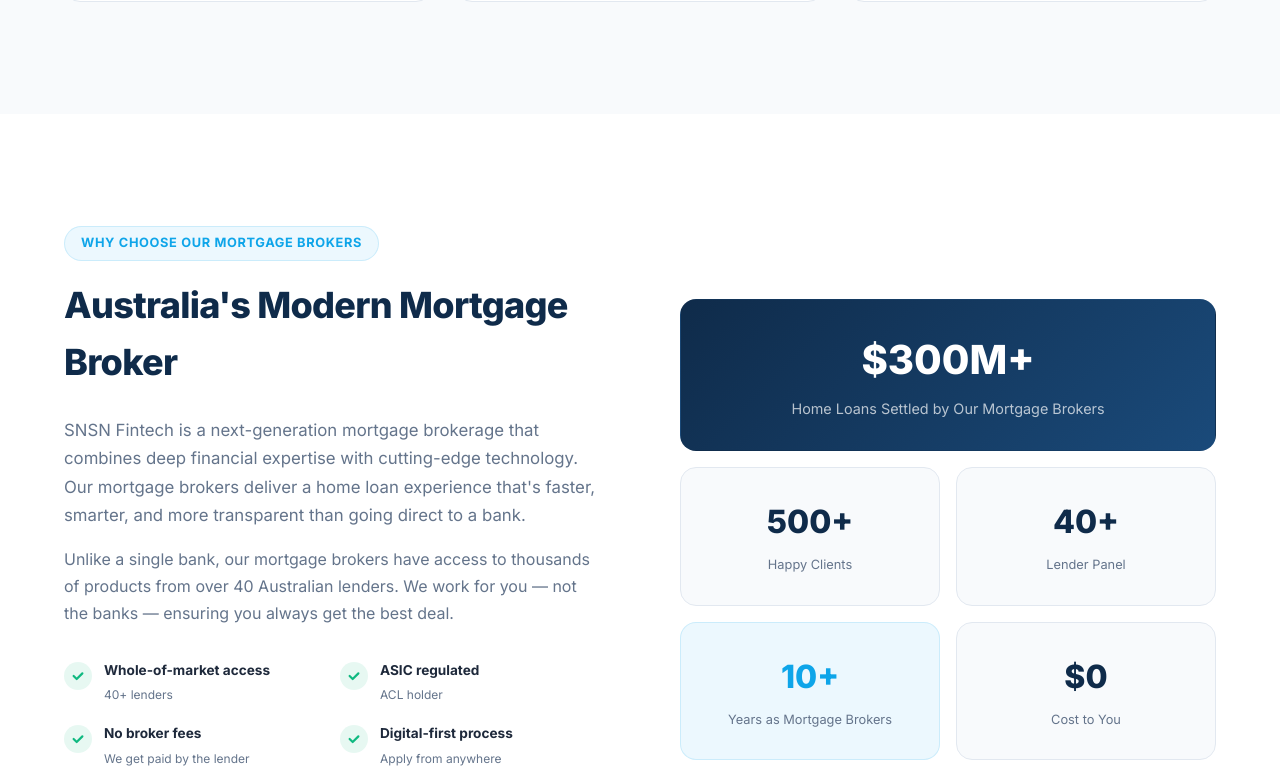
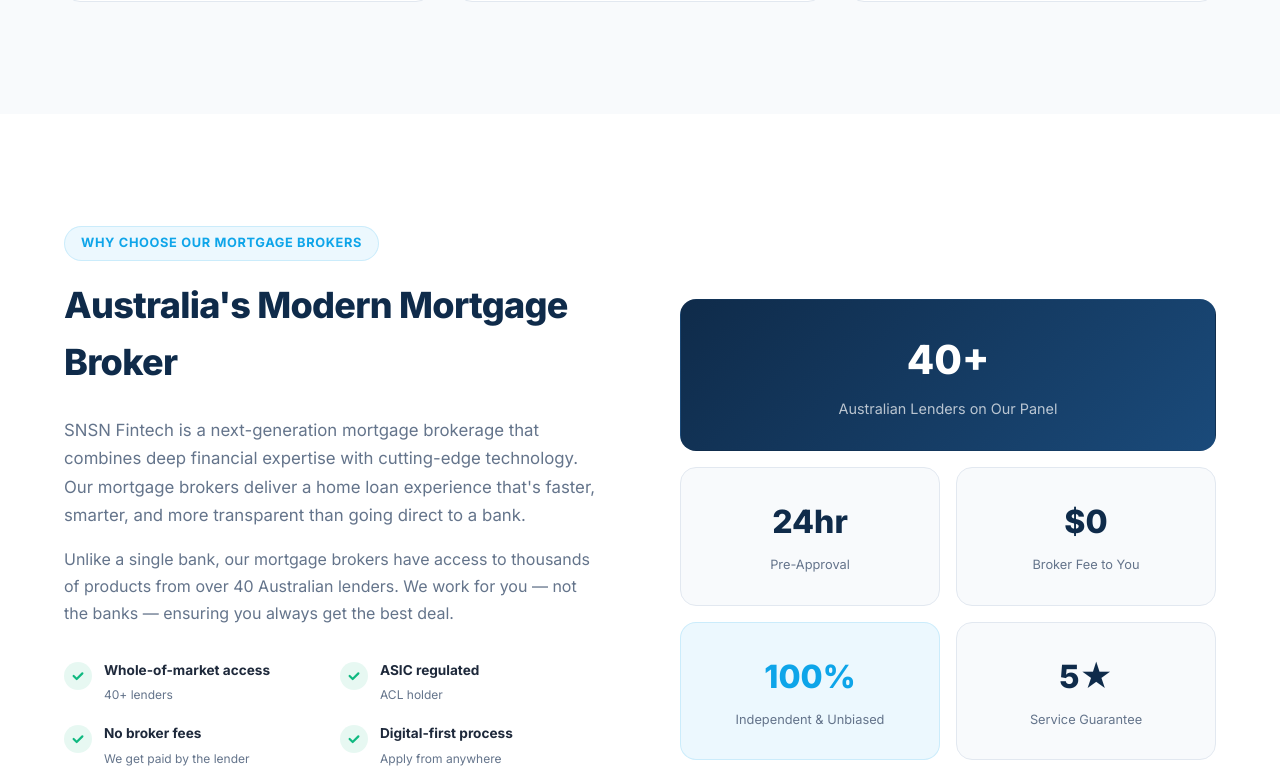
Before and after one commit to niawasth/niawasth, a React (Vite) app: page / in a window 1280 px wide. Shown: the part 2025-2797 px from the top of the page. Built offline with nearby package versions, Linux system fonts and the light colour scheme.

Commit message:
fix: restore base path to /niawasth/ for GitHub Pages

```diff
--- a/src/components/About.jsx
+++ b/src/components/About.jsx
@@ -45,24 +45,24 @@
           <div className="about__visual">
             <div className="about__bento">
               <div className="about__bento-item about__bento-item--large">
-                <strong>$300M+</strong>
-                <span>Home Loans Settled by Our Mortgage Brokers</span>
+                <strong>40+</strong>
+                <span>Australian Lenders on Our Panel</span>
               </div>
               <div className="about__bento-item">
-                <strong>500+</strong>
-                <span>Happy Clients</span>
-              </div>
-              <div className="about__bento-item">
-                <strong>40+</strong>
-                <span>Lender Panel</span>
-              </div>
-              <div className="about__bento-item about__bento-item--accent">
-                <strong>10+</strong>
-                <span>Years as Mortgage Brokers</span>
+                <strong>24hr</strong>
+                <span>Pre-Approval</span>
               </div>
               <div className="about__bento-item">
                 <strong>$0</strong>
-                <span>Cost to You</span>
+                <span>Broker Fee to You</span>
+              </div>
+              <div className="about__bento-item about__bento-item--accent">
+                <strong>100%</strong>
+                <span>Independent & Unbiased</span>
+              </div>
+              <div className="about__bento-item">
+                <strong>5★</strong>
+                <span>Service Guarantee</span>
               </div>
             </div>
           </div>
--- a/src/components/Contact.jsx
+++ b/src/components/Contact.jsx
@@ -122,24 +122,12 @@
               <div className="contact__info-item">
                 <div className="contact__info-icon">
                   <svg width="18" height="18" viewBox="0 0 24 24" fill="none" stroke="currentColor" strokeWidth="1.5" strokeLinecap="round" strokeLinejoin="round">
-                    <path d="M21 10c0 7-9 13-9 13s-9-6-9-13a9 9 0 0118 0z"/>
-                    <circle cx="12" cy="10" r="3"/>
-                  </svg>
-                </div>
-                <div>
-                  <strong>Visit Us</strong>
-                  <p>Level 12, 100 George Street<br/>Sydney, NSW 2000</p>
-                </div>
-              </div>
-              <div className="contact__info-item">
-                <div className="contact__info-icon">
-                  <svg width="18" height="18" viewBox="0 0 24 24" fill="none" stroke="currentColor" strokeWidth="1.5" strokeLinecap="round" strokeLinejoin="round">
                     <path d="M22 16.92v3a2 2 0 01-2.18 2 19.79 19.79 0 01-8.63-3.07 19.5 19.5 0 01-6-6 19.79 19.79 0 01-3.07-8.67A2 2 0 014.11 2h3a2 2 0 012 1.72 12.84 12.84 0 00.7 2.81 2 2 0 01-.45 2.11L8.09 9.91a16 16 0 006 6l1.27-1.27a2 2 0 012.11-.45 12.84 12.84 0 002.81.7A2 2 0 0122 16.92z"/>
                   </svg>
                 </div>
                 <div>
                   <strong>Call a Mortgage Broker</strong>
-                  <p>1300 SNSN FIN (1300 767 634)</p>
+                  <p>+61 494 041 739</p>
                 </div>
               </div>
               <div className="contact__info-item">
@@ -151,7 +139,7 @@
                 </div>
                 <div>
                   <strong>Email</strong>
-                  <p>brokers@snsnfintech.com.au</p>
+                  <p>nitin@snsnfintech.com.au</p>
                 </div>
               </div>
               <div className="contact__info-item">
--- a/src/components/Header.css
+++ b/src/components/Header.css
@@ -29,11 +29,6 @@
 .header__logo-img {
   height: 32px;
   width: auto;
-  transition: filter var(--transition);
-}
-
-.header:not(.header--scrolled) .header__logo-img {
-  filter: brightness(0) invert(1);
 }
 
 .header__nav {
--- a/src/components/Header.jsx
+++ b/src/components/Header.jsx
@@ -24,7 +24,7 @@
       <div className="container header__inner">
         <a href="#home" className="header__logo">
           <img
-            src={`${import.meta.env.BASE_URL}logo.svg`}
+            src={`${import.meta.env.BASE_URL}${scrolled ? 'logo.svg' : 'logo-white.svg'}`}
             alt="SNSN Fintech - Mortgage Brokers"
             className="header__logo-img"
           />
```
Also changed, not shown: public/logo-white.svg (added).
